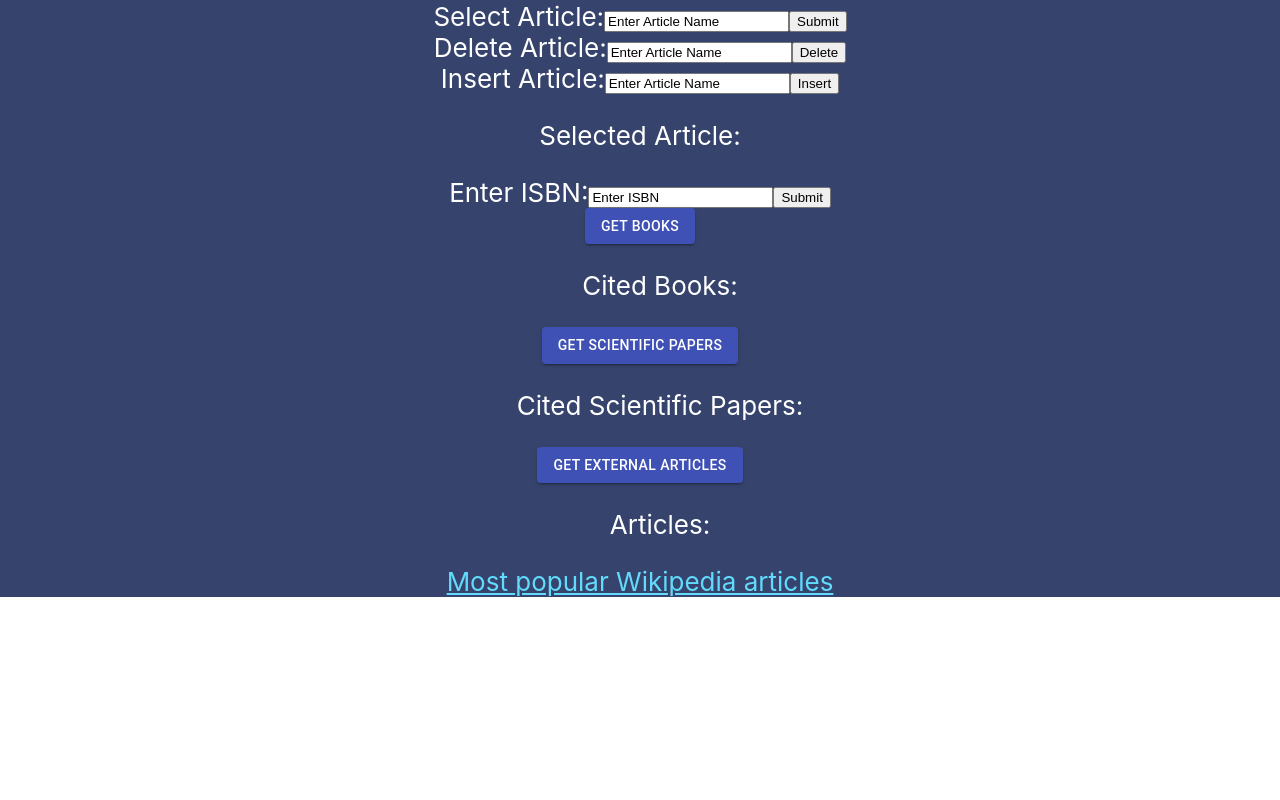
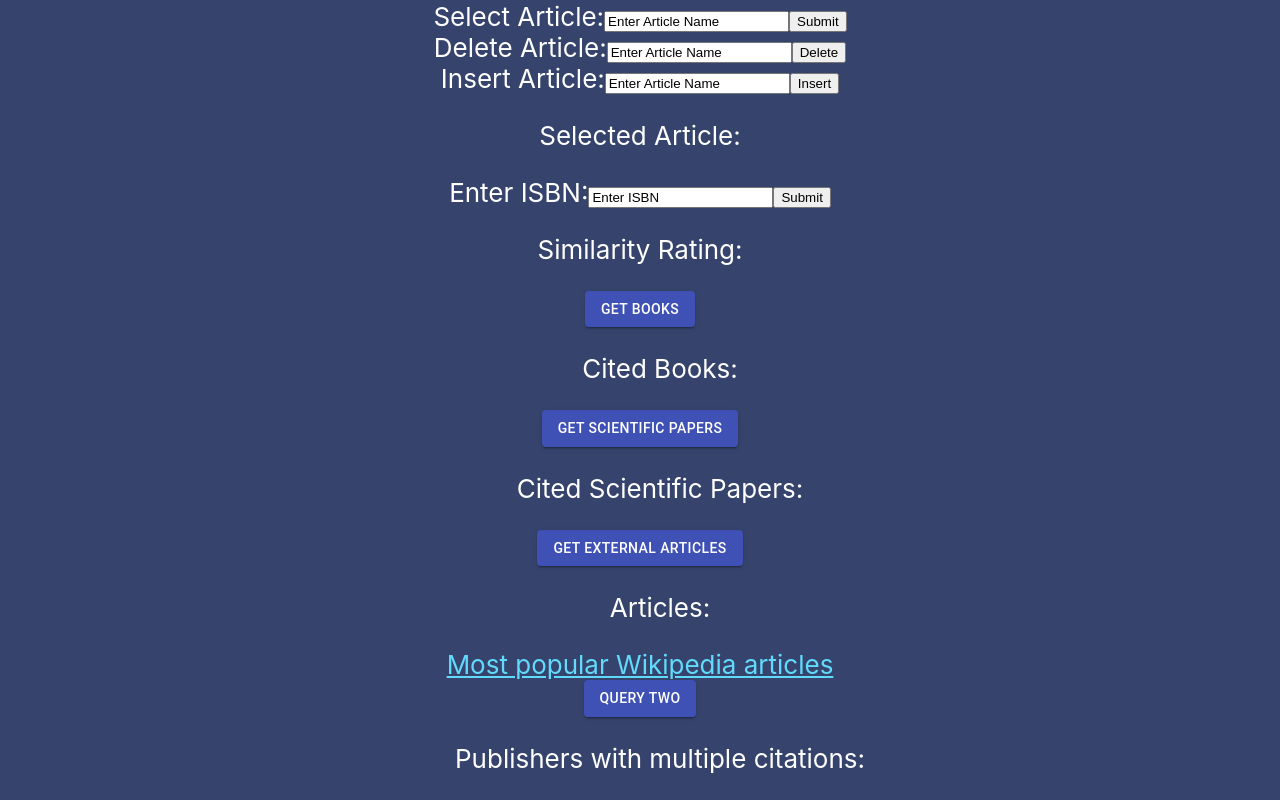
Before and after one commit to amithasandur/wikisource_frontend, a React (Create React App) app: page / in a window 1280 px wide. Shown: the part 522-1322 px from the top of the page. Before the commit the page ends 1119 px from the top, so only its background shows below. Built offline with nearby package versions, Linux system fonts and the light colour scheme.

Commit message:
final changes

```diff
--- a/src/App.js
+++ b/src/App.js
@@ -14,13 +14,15 @@ class App extends React.Component {
 			articleDelete: 'Enter Article Name',
 			articleInsert: 'Enter Article Name',
 			advancedInsert: 'Enter ISBN',
-			similartiyRating: '',
+			similarityRating: '',
 			url: '',
 			name: '',
 			number: 0,
 			newUrl: '',
 			newName: '',
 			articleArray: [],
+			queryOneData: [],
+			queryTwoData: [],
 			extArray: [],
 			bookArray: [],
 			sciArray: [],
@@ -37,6 +39,8 @@ class App extends React.Component {
 		this.getScipapers = this.getScipapers.bind(this);
 		this.handleChangeAdvanced = this.handleChangeAdvanced.bind(this);
 		this.handleAdvanced = this.handleAdvanced.bind(this);
+
+		this.queryTwo = this.queryTwo.bind(this);
 	}
 
 	handleChange(event) {
@@ -109,16 +113,23 @@ class App extends React.Component {
 		};
 		await axios.post(`http://127.0.0.1:5000//insert`, body);
 	}
-	//todo
+
 	async handleAdvanced(event) {
 		event.preventDefault();
-		console.log(this.state.name);
-		console.log(this.state.ISBN);
 		var resp = await axios.get(
 			`http://127.0.0.1:5000//afunction/${this.state.name}/${this.state.advancedInsert}`
 		);
-		this.setState({ ...this.state, similarityRating: resp.data });
+		this.setState({ ...this.state, similarityRating: resp.data }, () => {
+			console.log(this.state.similarityRating);
+		});
 		console.log(resp.data);
+	}
+
+	async queryTwo(event) {
+		event.preventDefault();
+		var resp = await axios.get(`http://127.0.0.1:5000//query2`);
+		this.setState({ ...this.state, queryTwoData: resp.data.data });
+		console.log(this.state.queryTwoData);
 	}
 	render() {
 		return (
@@ -185,6 +196,22 @@ class App extends React.Component {
 						</label>
 						<input type="submit" value="Submit" />
 					</form>
+					<p>
+						Similarity Rating:{' '}
+						{parseFloat(this.state.similarityRating) > 0.19 &&
+							'Very Similar Rating:  ' +
+								this.state.similarityRating}
+						{parseFloat(this.state.similarityRating) > 0.17 &&
+							parseFloat(this.state.similarityRating) < 0.19 &&
+							'Slightly similar Rating: ' +
+								this.state.similarityRating}
+						{parseFloat(this.state.similarityRating) > 0.13 &&
+							parseFloat(this.state.similarityRating) < 0.17 &&
+							'Not very similar Rating: ' +
+								this.state.similarityRating}
+						{parseFloat(this.state.similarityRating) < 0.13 &&
+							'Unrelated Rating : ' + this.state.similarityRating}
+					</p>
 					<Button
 						variant="contained"
 						color="primary"
@@ -240,6 +267,26 @@ class App extends React.Component {
 					>
 						Most popular Wikipedia articles
 					</a>
+
+					<Button
+						variant="contained"
+						color="primary"
+						onClick={this.queryTwo}
+					>
+						{' '}
+						Query Two{' '}
+					</Button>
+					<ul>
+						Publishers with multiple citations:
+						{this.state.queryTwoData.map((q2) => (
+							<li key={q2.title}>
+								{'Title: ' +
+									q2.title +
+									' ||Publisher: ' +
+									q2.publisher}
+							</li>
+						))}
+					</ul>
 				</div>
 			</div>
 		);
```
